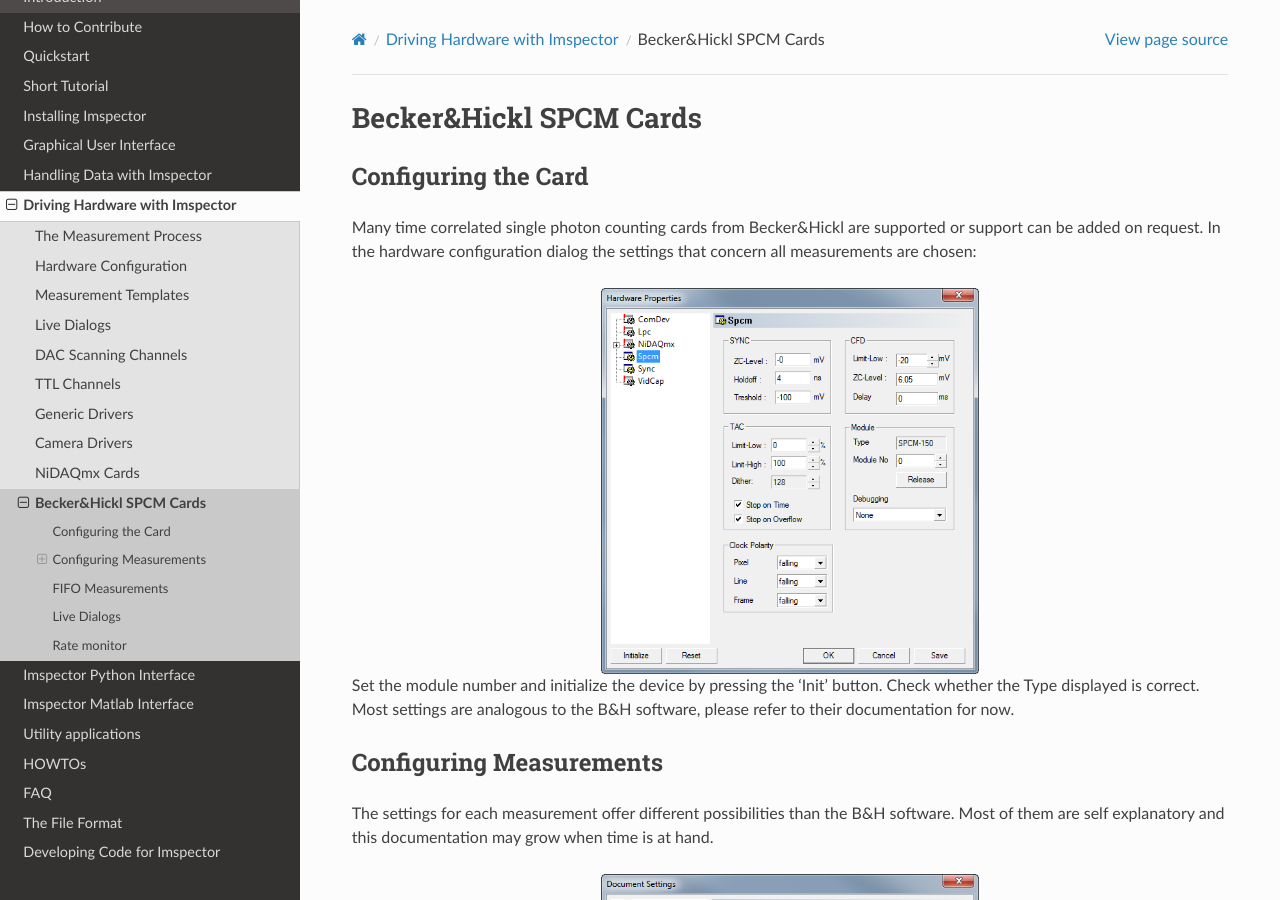
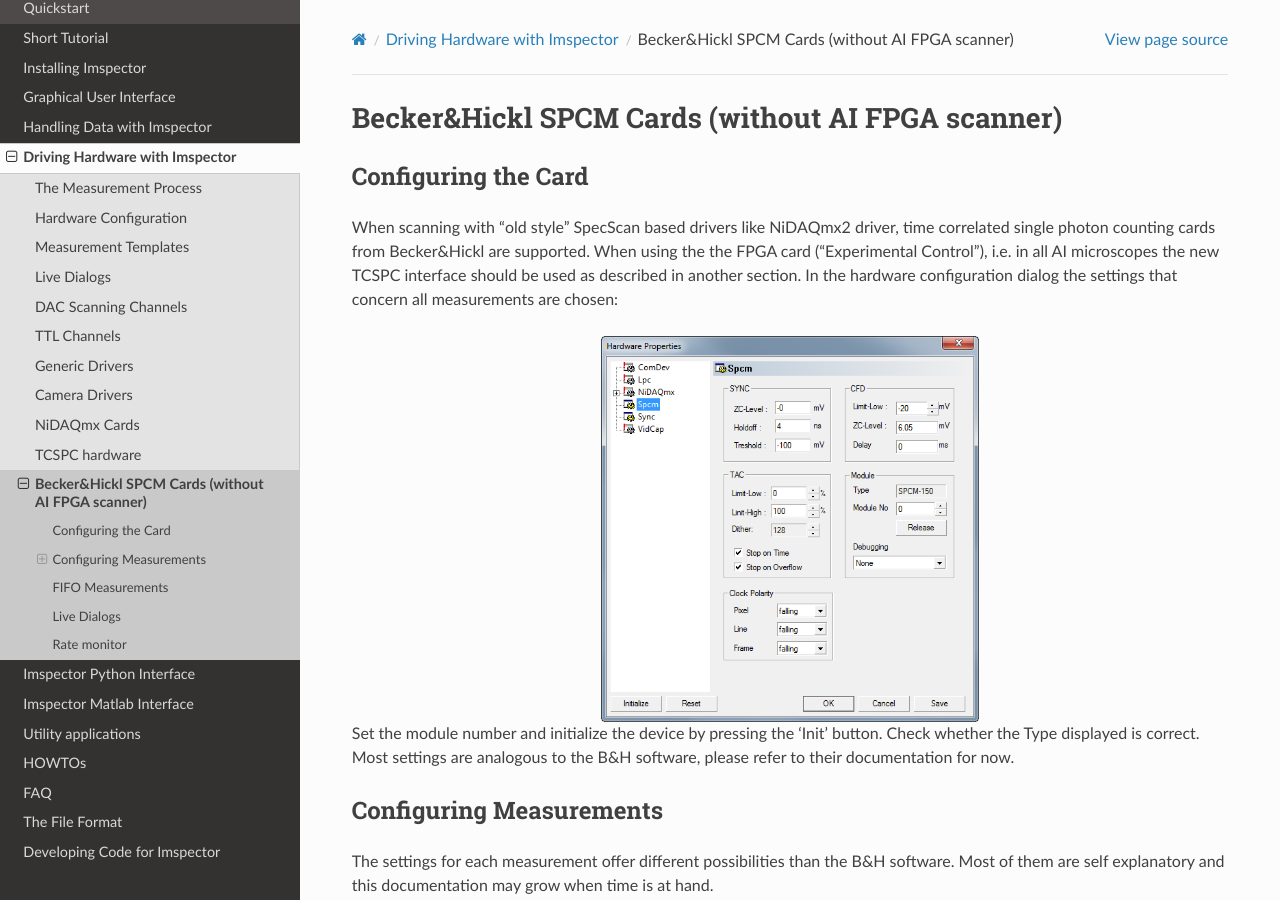
Before and after one commit to AbberiorInstruments/ImspectorDocs, a Sphinx documentation site: the page built from docs/hardware/spcm.rst, in a window 1280 px wide and 900 px high. Built offline with Sphinx 7.4.7 and the Read the Docs theme 2.0.0, drawn with Linux system fonts in a browser that asks for light colours.

Commit message:
tcspc added

```diff
--- a/docs/hardware.rst
+++ b/docs/hardware.rst
@@ -14,4 +14,5 @@
    hardware/generic
    hardware/cameras
    hardware/nidaqmx
+   hardware/tcspcm
    hardware/spcm
--- a/docs/hardware/spcm.rst
+++ b/docs/hardware/spcm.rst
@@ -1,13 +1,15 @@
 .. _Spcm:
 
-#######################################
-Becker&Hickl SPCM Cards
-#######################################
+#################################################
+Becker&Hickl SPCM Cards (without AI FPGA scanner)
+#################################################
 
 Configuring the Card
 ---------------------
 
-Many time correlated single photon counting cards from Becker&Hickl are supported or support can be added on request.
+When scanning with "old style" SpecScan based drivers like NiDAQmx2 driver, time correlated single photon counting
+cards from Becker&Hickl are supported. When using the the FPGA card ("Experimental Control"), i.e. in all AI microscopes
+the new TCSPC interface should be used as described in another section.
 In the hardware configuration dialog the settings that concern all measurements are chosen:
 
 .. image:: /images/hardware/spcm_hwr.png
```
Also changed, not shown: docs/hardware/tcspcm.rst (added, +59 -0 lines), docs/images/hardware/do_signals.png (added), docs/images/hardware/hh_hwr_settings.png (added), docs/images/hardware/hh_live_dlg.png (added).
